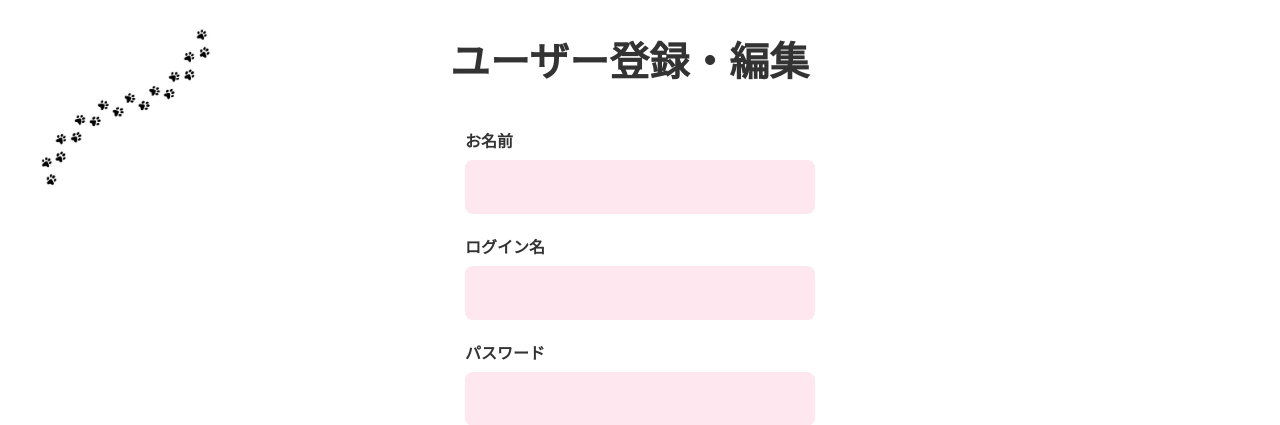
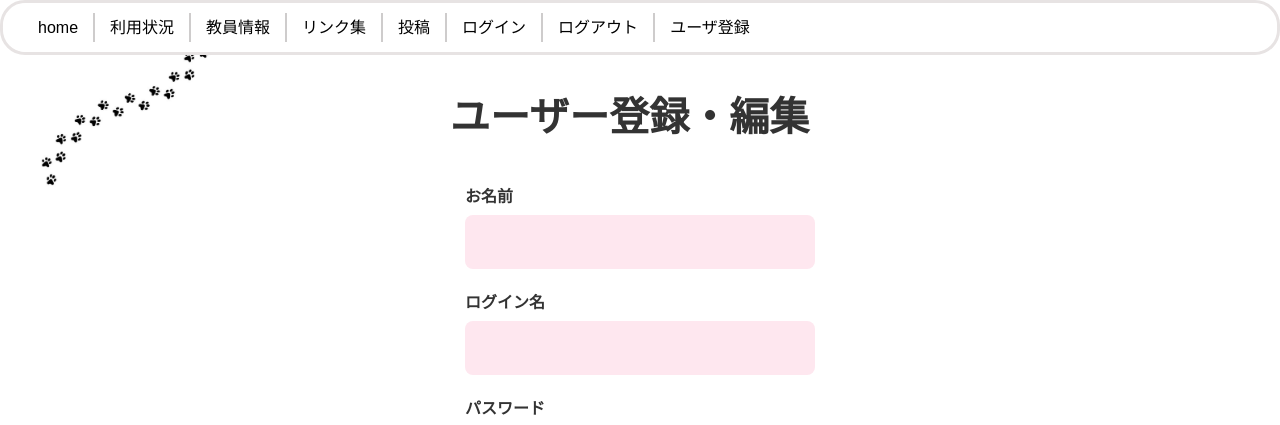
Before and after one commit to silataki/kousenkeijiban, a PHP site: page /user_input.php in a window 1280 px wide. Shown: the top 425 px of the page. Run offline with PHP 8.4, Linux system fonts and the light colour scheme; some web fonts are replaced.

Commit message:
メニューを上のレイヤに

```diff
--- a/src/main/user/menu.php
+++ b/src/main/user/menu.php
@@ -5,10 +5,78 @@ if (session_status() == PHP_SESSION_NONE) {
 }
 ?>
 
+
+<!DOCTYPE html>
+<html lang="ja">
+<head>
+    <meta charset="UTF-8">
+    <title>メニュー例</title>
+    <style>
+        /* ここに既存のCSSスタイルを追加 */
+        body {
+            font-family: sans-serif;
+            margin: 0;
+        }
+
+        .global-menu {
+            border-radius: 25px;
+            background-color: rgb(255, 255, 255);
+
+            padding: 10px 20px;
+            /* ここからFlexboxの追加 */
+            display: flex; /* 子要素を横並びにする */
+            align-items: center; /* 垂直方向の中央揃え */
+            flex-wrap: wrap; /* 必要に応じて折り返す */
+            color: rgb(39, 39, 39); /* ログイン情報の文字色*/
+        }
+
+        .global-menu a {
+        color: rgb(0,0,0) !important; /*ここで文字の色を変えられる*/
+        text-decoration: none;
+        padding: 5px 15px;
+        transition: background-color 0.3s ease;
+        border-left: 2px solid rgb(206, 204, 204); /* 項目の左側に縦線を引く */
+        line-height: 1.2; /* 文字の高さと線を揃える */
+
+        }
+        .global-menu a:first-child {
+            border-left: none;
+        }
+
+        .global-menu a:hover {
+            background-color:rgb(206, 204, 204);
+        }
+
+        .menu-separator {
+            /* この要素がログイン情報を右に押しやる役割を担う */
+            flex-grow: 1; /* 利用可能なスペースをすべて占める */
+            /* または単純に margin-left: auto; でも可。flex-growの方が確実です。 */
+            margin-left: auto;
+            /* 必要であれば高さやボーダーを設定 */
+            /* border-right: 1px solid #777; */
+            /* height: 20px; */
+        }
+
+        .login-info {
+            margin: 0 0 0 15px; /* 左側に少し余白を持たせる */
+            white-space: nowrap; /* テキストの折り返しを防ぐ */
+        }
+
+        .border {
+            border: 3px solid rgb(231, 227, 227);
+            border-radius: 25px;
+            position: relative; /* z-indexを有効にするため */
+            z-index: 20;      /* 他の要素より手前に表示するための重なり順 */
+        }
+    </style>
+</head>
+<body>
+
+<div class="border">
     <nav class="global-menu">
         <a href="/php/main/home/homepage.php">home</a>
         <a href="/php/main/siyouritu/siyouritu.php">利用状況</a>
-    <a href="/php/main/teacher/teacher_show.php">教員情報</a>
+        <a href="/php/main/teacher/teacher_list.php">教員情報</a>
         <a href="/php/main/link/link_output.php">リンク集</a>
         <a href="/php/main/post/post.php">投稿</a>
         <a href="/php/main/login/login_input.php">ログイン</a>
@@ -17,11 +85,13 @@ if (session_status() == PHP_SESSION_NONE) {
 
         <div class="menu-separator"></div> <?php
         // ログインしていれば名前を表示
-    if (isset($_SESSION['customer'])) {
-        echo '<p class="login-info">ログイン中：', htmlspecialchars($_SESSION['customer']['name']), '&nbsp;&nbsp;&nbsp;&nbsp;&nbsp;</p>';
+        if (isset($_SESSION['users'])) {
+            echo '<p class="login-info">ログイン中：', htmlspecialchars($_SESSION['users']['name']), '&nbsp;&nbsp;&nbsp;&nbsp;&nbsp;</p>';
         }
         ?>
     </nav>
+</div>
+
 
 </body>
 </html>
--- a/src/main/user/user_input.php
+++ b/src/main/user/user_input.php
@@ -4,11 +4,11 @@
     ini_set('display_startup_errors', 1);
     error_reporting(E_ALL);
     session_start();
-    /*require $_SERVER['DOCUMENT_ROOT'] . '/menu.php'; /*'/php/menu.php';*/
+    require $_SERVER['DOCUMENT_ROOT'] . '/menu.php'; /*'/php/menu.php'*/
 
     // ログイン中のリダイレクト処理はここで行う
-    if (isset($_SESSION['users']) && strpos($_SERVER['REQUEST_URI'], 'user_input.php') === false) { // user_input.php自体へのアクセスは許可
-        header('Location: /php/main/user/please_logout.php');/*/php/main/user/please_logout.php'*/
+    if (isset($_SESSION['users']) && strpos($_SERVER['REQUEST_URI'], '/user_input.php') === false) { // user_input.php自体へのアクセスは許可
+        header('Location: /please_logout.php');/*/php/main/user/please_logout.php'*/
         exit;
     }
 
@@ -226,7 +226,7 @@
         ?>
     </div>
 
-    <?php require $_SERVER['DOCUMENT_ROOT'] . '/php/footer.php';?>
+    <?php require $_SERVER['DOCUMENT_ROOT'] . '/footer.php';?>
 
     <script>
     // idが'profile_pic'の要素（ファイル選択ボタン）を取得
@@ -235,7 +235,7 @@
     const previewImage = document.getElementById('image_preview');
 
     // ファイル選択ボタンの値が変わったとき（ファイルが選択されたとき）に処理を実行
-    fileInput.addEventListener('change', function(event) {
+    fileInput.addEventListener('change', function(event)) {
         // 選択されたファイルを取得
         const file = event.target.files[0];
 
@@ -256,7 +256,7 @@
             // ファイルが選択されなかった場合は、プレビューをクリア
             previewImage.src = "";
         }
-    });
+    };
     </script>
 </body>
 </html>
```
Lines whose indentation alone changed are shown as unchanged.
